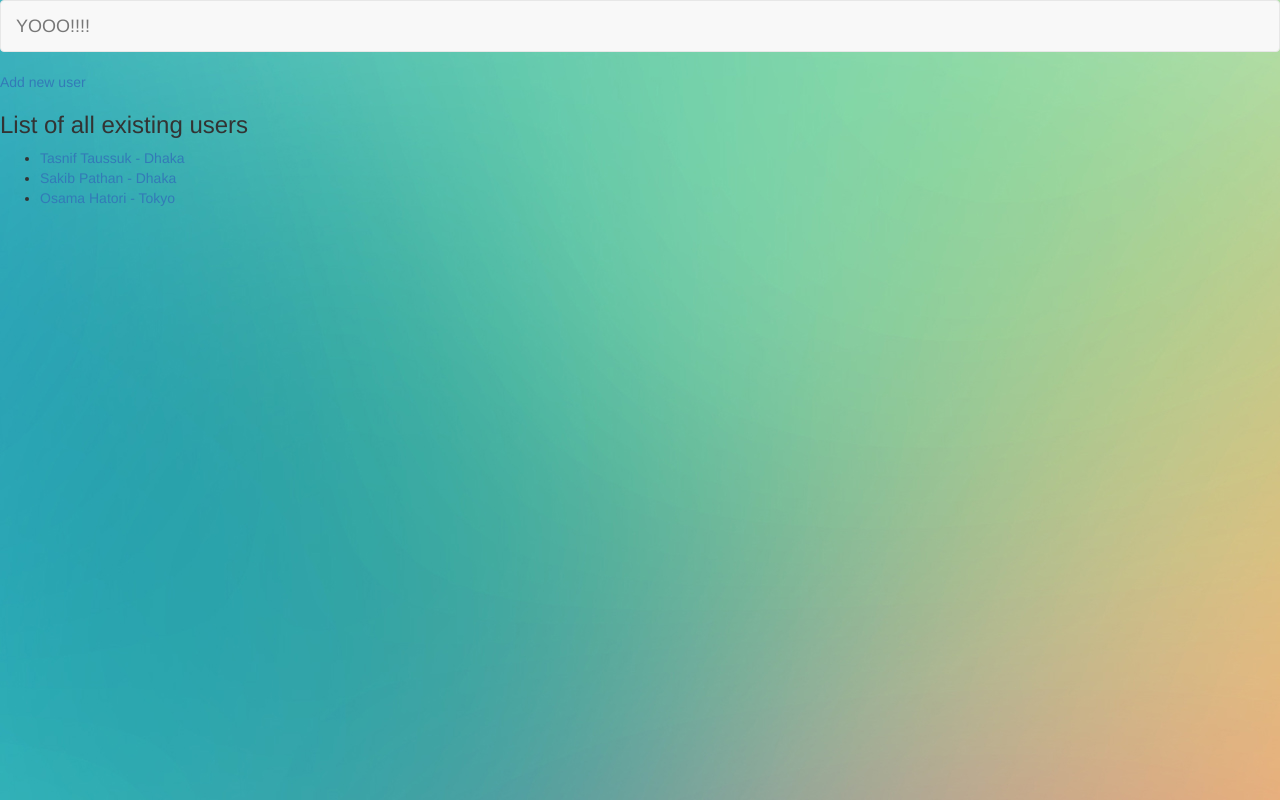
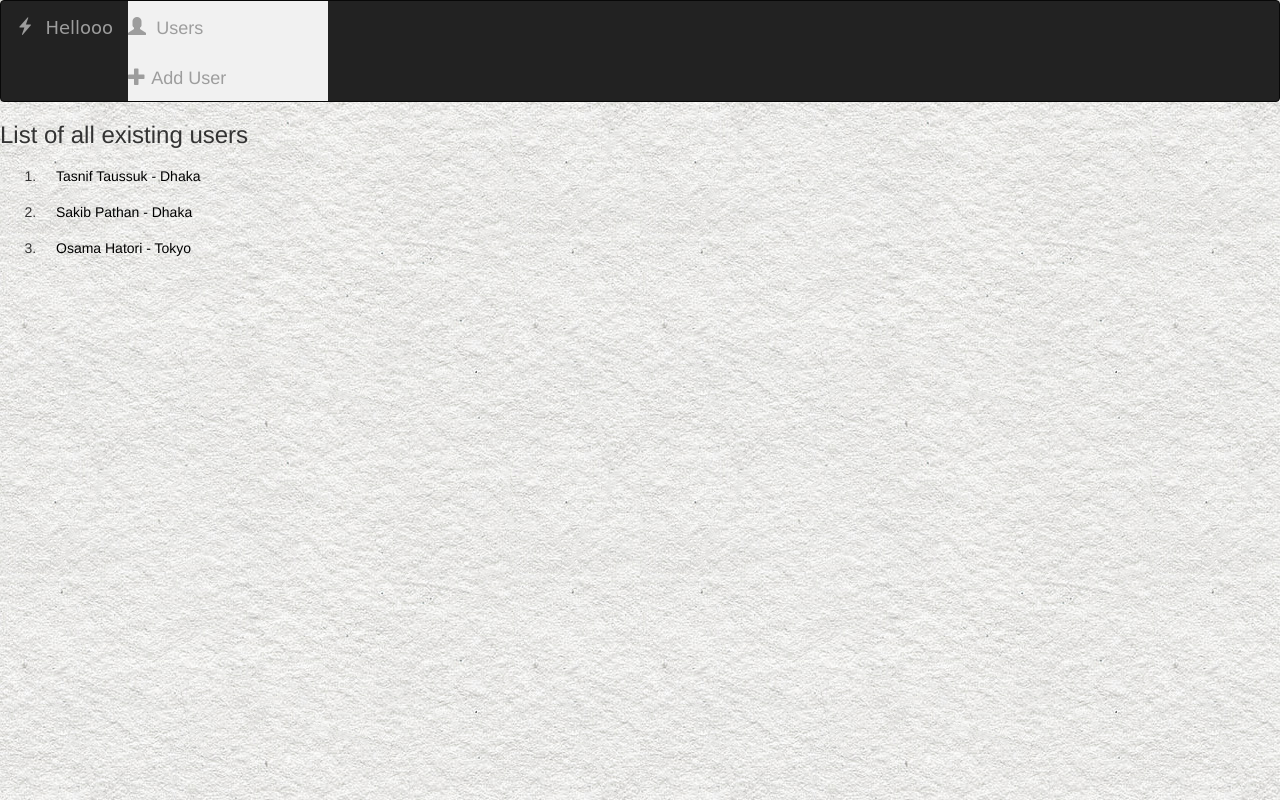
Before and after one commit to ayantt/Django-testing, a Django app: a page that uses helloWorld/userProfile/templates/userProfile/user.html in a window 1280 px wide. Run offline with Django 3.2, Linux system fonts and the light colour scheme; data comes from the database, SQL or seed files in the repository; both versions use the stored data as it was after the commit; some libraries are stand-ins or nearby versions.

Commit message:
Add files via upload

```diff
--- a/helloWorld/userProfile/models.py
+++ b/helloWorld/userProfile/models.py
@@ -15,6 +15,7 @@ class User(models.Model):
     gender = models.CharField(max_length=1)
     age = models.CharField(max_length=2)
     image = models.CharField(max_length=1000)
+    password = models.CharField(max_length=100)
 
     def __str__(self):
         return self.name
--- a/helloWorld/userProfile/static/userProfile/style.css
+++ b/helloWorld/userProfile/static/userProfile/style.css
@@ -1,3 +1,31 @@
 body{
-    background-image: url("images/background.jpg");
+    background: white url("images/bg.jpg");
 }
+
+ /*Font style*/
+.navbar{
+    color: darkgray;
+}
+.navbar-header {
+    font-family: 'Comic Sans MS'; font-size: 22px;
+}
+ul {
+    list-style-type: none;
+    margin: 0;
+    padding: 0;
+    width: 200px;
+    background-color: #f1f1f1;
+}
+
+li a {
+    display: block;
+    color: #000;
+    padding: 8px 16px;
+    text-decoration: none;
+}
+
+        /* Change the link color on hover */
+li a:hover {
+    background-color: #99ccff;
+    color: darkred;
+}
--- /dev/null
+++ b/helloWorld/userProfile/templates/userProfile/base.html
@@ -0,0 +1,44 @@
+<!DOCTYPE html>
+<html lang="en">
+<head>
+    <meta charset="UTF-8">
+    <title>{% block title %}Helloo{% endblock %}</title>
+    {% load staticfiles %}
+    <link rel="stylesheet" href="https://maxcdn.bootstrapcdn.com/bootstrap/3.3.7/css/bootstrap.min.css"/>
+    <link rel="stylesheet" type="text/css" href="https://fonts.googleapis.com/css?family=Open+Sans"/>
+    <link rel="stylesheet" type="text/css" href="{% static 'userProfile/style.css' %}"/>
+    <script src="https://maxcdn.bootstrapcdn.com/bootstrap/3.3.7/js/bootstrap.min.js"></script>
+    <script src="https://ajax.googleapis.com/ajax/libs/jquery/3.2.1/jquery.min.js"></script>
+</head>
+<body>
+    <nav class="navbar navbar-inverse">
+    <div class="container-fluid">
+        <!-- header-->
+        <div class="navbar-header">
+            <button type="button" class="navbar-toggle" data-toggle="collapse" data-target="#topNavBar">
+                <span class="icon-bar"></span>
+                <span class="icon-bar"></span>
+                <span class="icon-bar"></span>
+            </button>
+            <a class="navbar-brand" href="{% url 'userProfile:user' %}">
+                <span class="glyphicon glyphicon-flash" aria-hidden="true"></span>&nbsp; Hellooo</a>
+        </div>
+        <!--Menu-->
+        <div class="collapse navbar-collapse" id="topNavBar">
+            <ul class="nav navbar-nav">
+                <li class="">
+                    <a class="navbar-brand" href="{% url 'userProfile:user' %}">
+                        <span class="glyphicon glyphicon-user" aria-hidden="true"></span>&nbsp; Users</a>
+                </li>
+                <li class="">
+                    <a class="navbar-brand" href="{% url 'userProfile:addUser' %}">
+                        <span class="glyphicon glyphicon-plus" aria-hidden="true"></span>&nbsp;Add User</a>
+                </li>
+            </ul>
+        </div>
+    </div>
+</nav>
+{% block body %}
+{% endblock %}
+</body>
+</html>
--- a/helloWorld/userProfile/templates/userProfile/user.html
+++ b/helloWorld/userProfile/templates/userProfile/user.html
@@ -1,38 +1,16 @@
-<html>
-<head>
-    <title>Users</title>
-</head>
-<body>
-{% load staticfiles %}
-<link rel="stylesheet" href="https://maxcdn.bootstrapcdn.com/bootstrap/3.3.6/css/bootstrap.min.css">
-<link rel="stylesheet" type="text/css" href="{% static 'userProfile/style.css' %}">
+{% extends 'userProfile/base.html' %}
+{% block title %}Users{% endblock %}
 
-
-<nav class="navbar navbar-default">
-    <div class="container-fluid">
-        <div class="navbar-header">
-            <a class="navbar-brand" href="{% url 'userProfile:user' %}">YOOO!!!!</a>
-
-        </div>
-
-    </div>
-
-</nav>
-
-<a href="addUser.html">Add new user</a>
-
+{% block body %}
     <h3>List of all existing users</h3>
+    <!--User list-->
     {% if all_user %}
-    <ul>
-
+        <ol>
             {% for user in all_user %}
             <li><a href="{% url 'userProfile:details' user.id %}">{{ user.name}} - {{ user.location }}</a></li>
             {% endfor %}
-
-    </ul>
+        </ol>
     {% else %}
         <h6>This user don't exist</h6>
     {% endif %}
-<!--<a href="{#% url 'userProfile:'  %#}"> <--Back</a>-->
-</body>
-</html>
+{% endblock %}
--- a/helloWorld/userProfile/views.py
+++ b/helloWorld/userProfile/views.py
@@ -1,3 +1,4 @@
+from django.views import generic
 from django.shortcuts import render, get_object_or_404
 from .models import User, Location
 
@@ -25,3 +26,9 @@ def addUser(request):
 def hello(request):
     context = {}
     return render(request, 'userProfile/home.html', context)
+
+
+class UserView(generic.ListView):
+    template_name = 'userProfile/user.html'
+    def get_queryset(self):
+        return User.objects.all()
```
Also changed, not shown: helloWorld/userProfile/templates/userProfile/addUser.html (+5 -10 lines), helloWorld/userProfile/templates/userProfile/home.html (+1 -9 lines), helloWorld/userProfile/templates/userProfile/info.html (+5 -7 lines), helloWorld/db.sqlite3, helloWorld/userProfile/migrations/0003_user_password.py (added), helloWorld/userProfile/static/userProfile/images/bg.jpg (added). Lines whose indentation alone changed are shown as unchanged.
